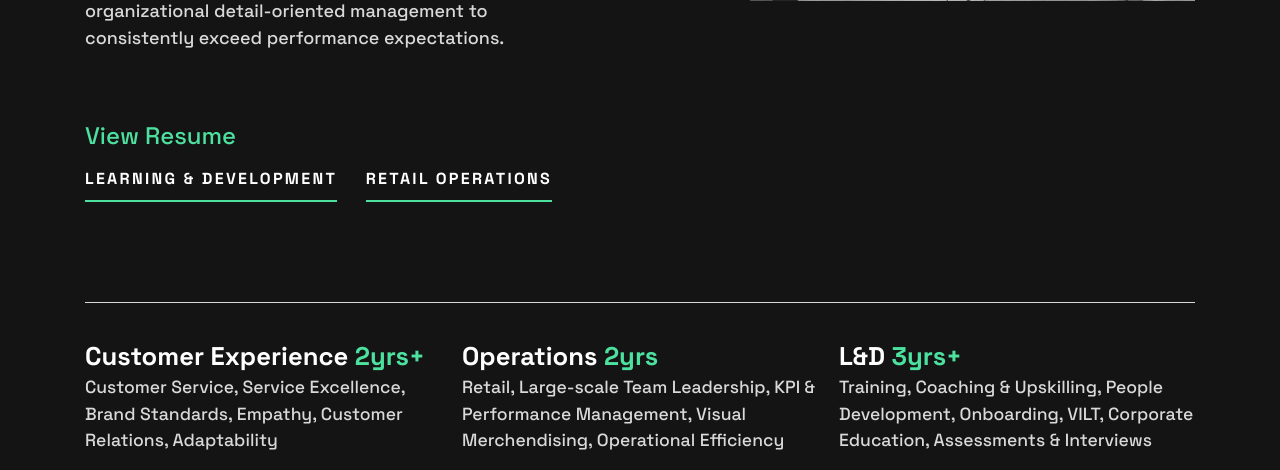
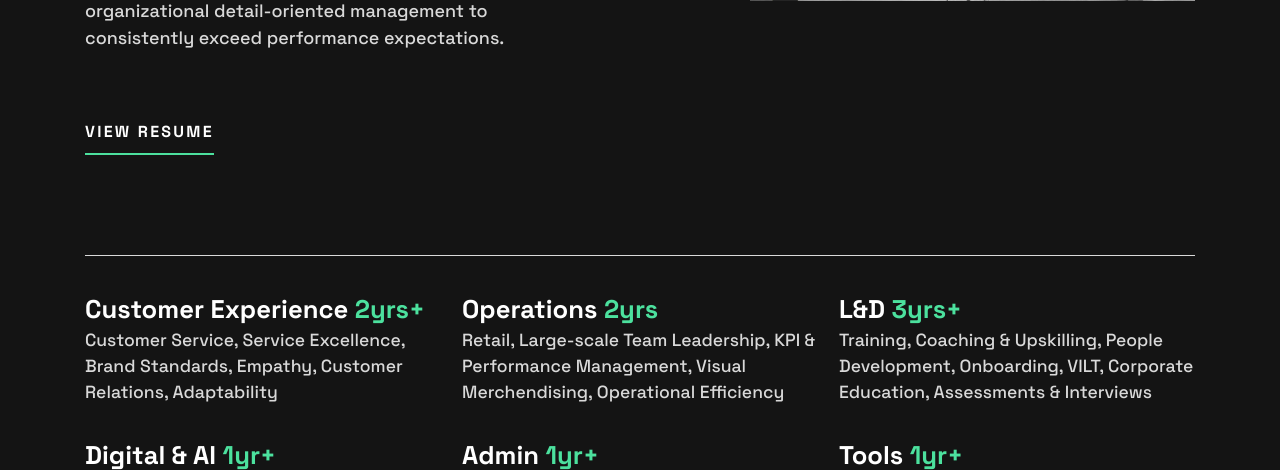
Before and after one commit to idesignwebapps/adi-ui.site, a PHP site: page / in a window 1280 px wide. Shown: the part 719-1189 px from the top of the page. Run offline with PHP 8.4, Linux system fonts and the light colour scheme.

Commit message:
single-resume-link-update

```diff
--- a/index.html
+++ b/index.html
@@ -73,9 +73,8 @@
               and Infosys, I lead teams in Customer Experience, Learning & Development, and Operations. I have a proven track record
               in leadership, people management, training and organizational detail-oriented management to consistently exceed performance expectations.
             </p>
-            <h4>View Resume</h4>
-            <a href="/assets/documents/aditya_jain_resume_l&d.pdf" class="hero__contact underline">Learning &amp; Development</a>
-            <a href="/assets/documents/aditya_jain_resume_retail_ops.pdf" class="hero__contact underline">Retail Operations</a>
+            <a href="/assets/documents/aditya_jain_resume_cx.pdf" class="hero__contact underline">View Resume</a>
+
           </div>
         </div>
       </div>
--- a/style.css
+++ b/style.css
@@ -74,13 +74,6 @@ h3 {
   font-size: clamp(2.5rem, 0.7rem + 7.68vw, 5rem);
   letter-spacing: -0.028em;
   line-height: 1.3;
-}
-
-h4 {
-  font-size: var(--fs-24);
-  font-weight: 400;
-  color: var(--accent);
-  margin-block-end: 0;
 }
 
 p {
```
Also changed, not shown: 1 other file.
